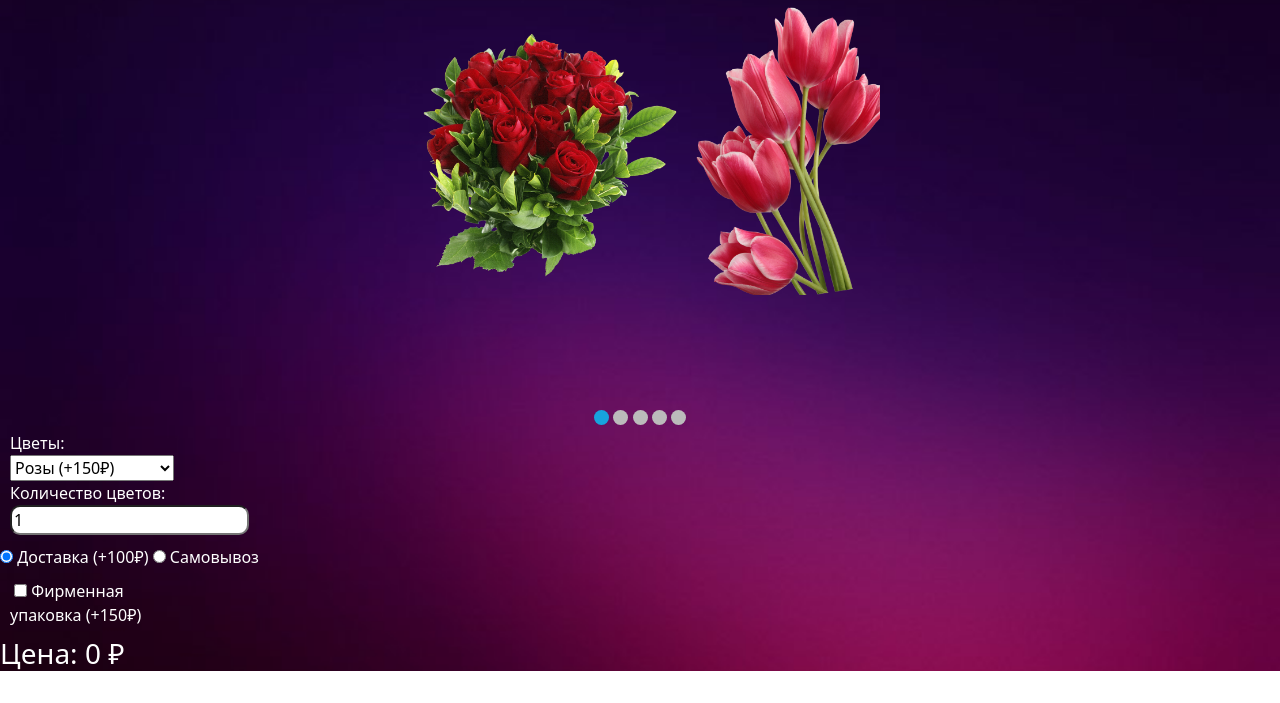
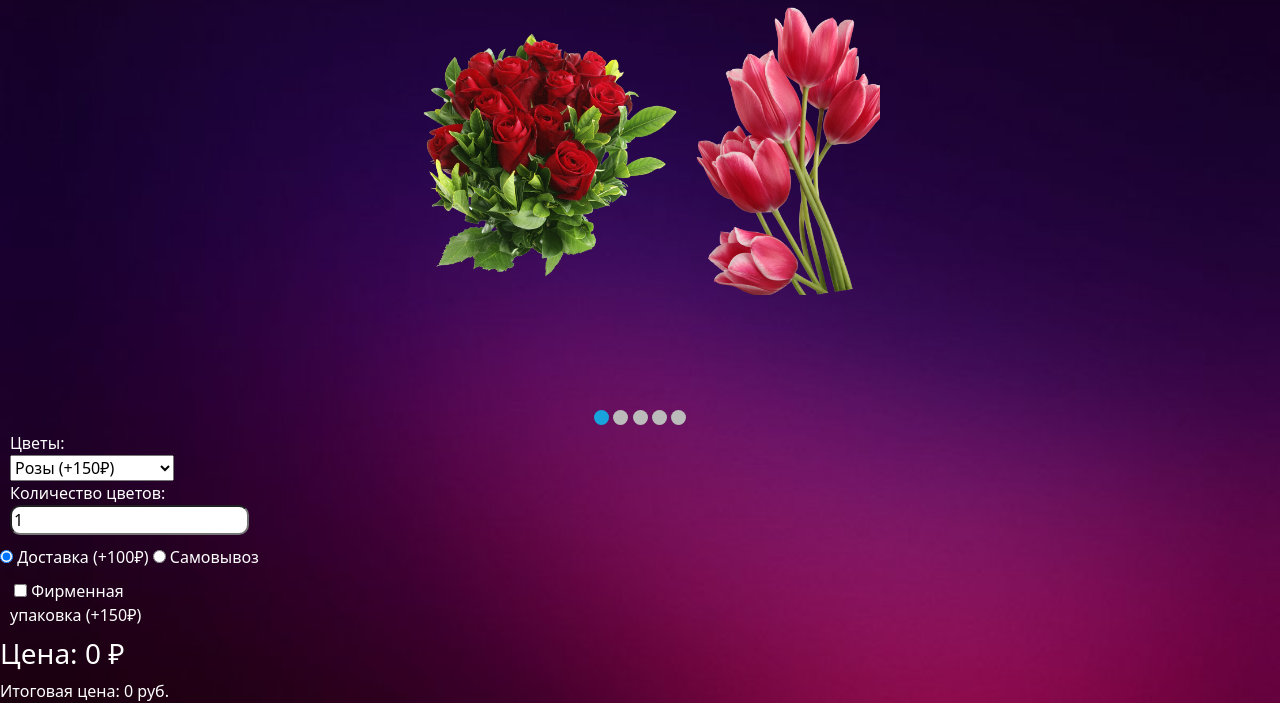
Before and after one commit to Rt0x/seven.github.io, a plain HTML site: page index.html in a window 1280 px wide. Shown: the part 117-820 px from the top of the page. Drawn offline with nearby package versions, Linux system fonts and the light colour scheme.

Commit message:
Update index.html

```diff
--- a/index.html
+++ b/index.html
@@ -88,7 +88,12 @@
                     </div>
                     <h3>Цена: <span id="price">0</span> ₽</h3>
                   </div>
-                 </div>
+
+                  <div>
+                    <label for="totalPrice">Итоговая цена:</label>
+                    <span id="totalPrice">0</span> руб.
+                  </div>
+                </div>
                 </div>
     </body>
     <script src='script.js'></script>
```
